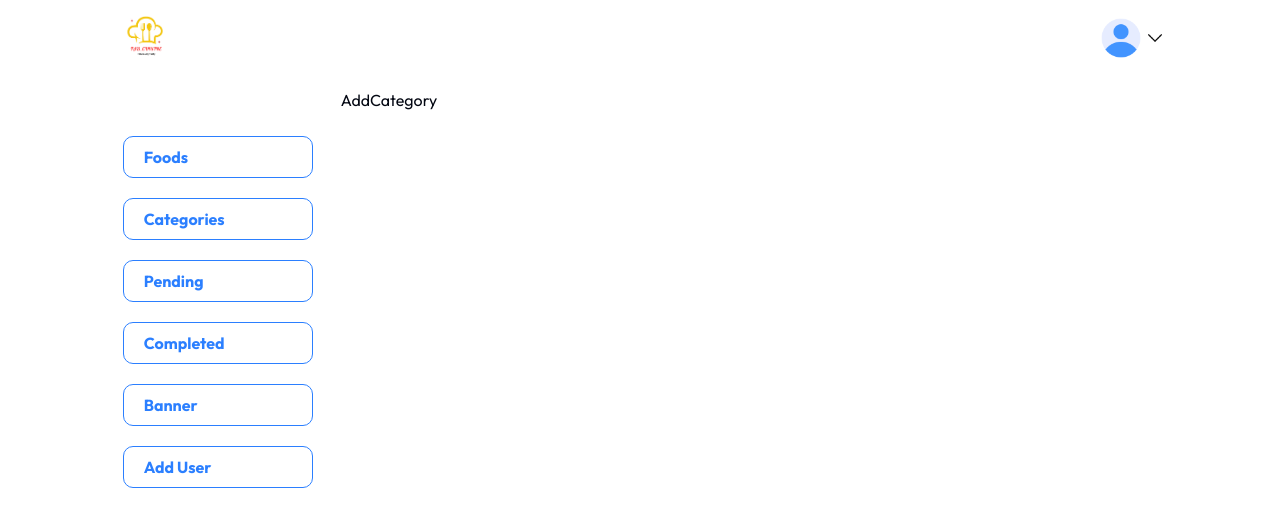
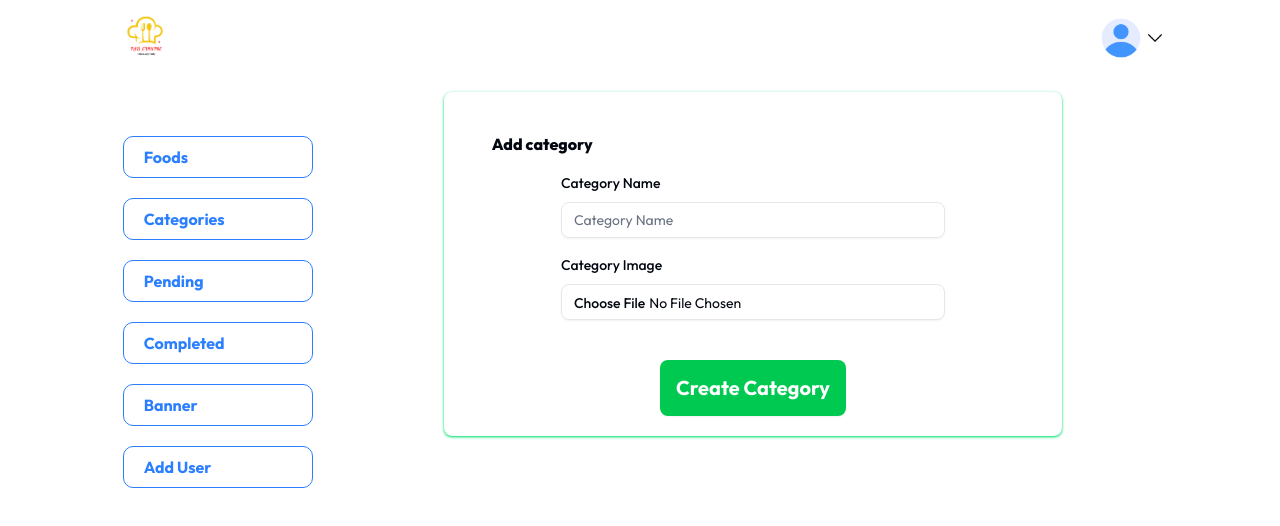
Before and after one commit to wetwan/fabAdmin, a React (Vite) app: page /addcategory in a window 1280 px wide. Shown: the top 526 px of the page. Built offline with nearby package versions, Linux system fonts and the light colour scheme; no server answers; sample sign-in values are in the browser's storage.

Commit message:
category page and added category  and category id complted

```diff
--- a/src/App.tsx
+++ b/src/App.tsx
@@ -7,7 +7,7 @@ import {
 import Home from "./pages/Home";
 import Login from "./pages/Login";
 import Foods from "./pages/Foods";
-import Food from "./pages/Food";
+
 import Categories from "./pages/Categories";
 import Category from "./pages/Category";
 import Pendings from "./pages/Pendings";
@@ -23,6 +23,7 @@ import AddUser from "./pages/AddUser";
 import { ToastContainer } from "react-toastify";
 import { useAuth } from "@clerk/clerk-react";
 import { useEffect } from "react";
+import Foodd from "./pages/Foodd";
 
 const ProtectedRoute = ({ children }: { children: React.ReactNode }) => {
   const { isSignedIn, isLoaded } = useAuth();
@@ -35,7 +36,7 @@ const ProtectedRoute = ({ children }: { children: React.ReactNode }) => {
   }, [isLoaded, isSignedIn, navigate]);
 
   if (!isLoaded) return null;
-  if (!isSignedIn) return null; // avoid flash before redirect
+  if (!isSignedIn) return null;
 
   return <>{children}</>;
 };
@@ -54,7 +55,7 @@ const App = () => {
           }
         >
           <Route path="food" element={<Foods />} />
-          <Route path="food/:id" element={<Food />} />
+          <Route path="food/:id" element={<Foodd />} />
           <Route path="category" element={<Categories />} />
           <Route path="category/:id" element={<Category />} />
           <Route path="pending" element={<Pendings />} />
--- a/src/pages/AddCategory.tsx
+++ b/src/pages/AddCategory.tsx
@@ -1,9 +1,114 @@
-import React from 'react'
+
+import { Button } from "@/components/ui/button";
+import { Input } from "@/components/ui/input";
+import { Label } from "@/components/ui/label";
+import axios from "axios";
+import { db } from "../../config/Firebase";
+import { addDoc, collection } from "firebase/firestore";
+import { Loader2Icon } from "lucide-react";
+import { useState } from "react";
+import { useNavigate } from "react-router";
+import { toast } from "react-toastify";
 
 const AddCategory = () => {
+  const [name, setName] = useState("");
+  const [file, setFile] = useState<File | null>(null);
+
+  const [uploading, setUploading] = useState(false);
+  const navigate = useNavigate();
+  const uploadImageToCloudinary = async (file: File): Promise<string> => {
+    const formData = new FormData();
+    formData.append("file", file);
+    formData.append("upload_preset", "martin");
+
+    try {
+      const response = await axios.post(
+        "https://api.cloudinary.com/v1_1/dlu80k3sn/image/upload",
+        formData
+      );
+      return response.data.secure_url;
+    } catch (error) {
+      toast.error("Cloudinary upload failed" + error);
+      throw new Error("Image upload failed");
+    }
+  };
+
+  const handleSubmit = async (e: React.FormEvent) => {
+    e.preventDefault();
+
+    if (!file) {
+      toast.error("Please select a banner image first.");
+      return;
+    }
+
+    try {
+      setUploading(true);
+      const imageUrl = await uploadImageToCloudinary(file);
+
+      await addDoc(collection(db, "category"), {
+        name: name,
+        imageUrl: imageUrl,
+        id: Math.floor(Math.random() * 2000)
+      });
+      navigate("/category");
+      toast.success("Category uploaded successfully!");
+    } catch (error) {
+      console.error("Upload failed:", error);
+      alert("Upload failed. Please try again.");
+    } finally {
+      setUploading(false);
+    }
+  };
+
   return (
-    <div>AddCategory</div>
-  )
-}
+    <div className="w-3/4 mx-auto shadow shadow-green-400 p-5 rounded-md mt-1">
+      <h2 className="my-5 ml-7 font-extrabold">Add category </h2>
+      <form
+        onSubmit={handleSubmit}
+        className="flex flex-col gap-5 justify-center items-center"
+      >
+        <div className="grid w-full max-w-sm items-center gap-3">
+          <Label htmlFor="baner">Category Name</Label>
+          <Input
+            type="text"
+            id="baner"
+            placeholder="category name"
+            className="focus-visible:border-2 focus-visible:border-green-400 focus-visible:ring-[0px] capitalize "
+            value={name}
+            required
+            onChange={(e) => setName(e.target.value)}
+          />
+        </div>
+        <div className="grid w-full max-w-sm items-center gap-3">
+          <Label htmlFor="image">Category Image</Label>
+          <Input
+            type="file"
+            id="image"
+            required
+            className="focus-visible:border-2 focus-visible:border-green-400 focus-visible:ring-[0px] capitalize "
+            onChange={(e) => setFile(e.target.files?.[0] || null)}
+          />
+        </div>
 
-export default AddCategory
+        {uploading ? (
+          <Button
+            variant="secondary"
+            disabled={uploading}
+            className="bg-green-200 py-7 mt-5 text-white font-bold text-xl"
+          >
+            <Loader2Icon className="animate-spin" /> uploading
+          </Button>
+        ) : (
+          <Button
+            variant="secondary"
+            className="bg-green-500 py-7 mt-5 text-white font-bold text-xl hover:bg-green-400"
+          >
+            Create Category
+          </Button>
+        )}
+      </form>
+    </div>
+  );
+};
+
+export default AddCategory;
--- a/src/pages/Categories.tsx
+++ b/src/pages/Categories.tsx
@@ -1,28 +1,31 @@
 /* eslint-disable @typescript-eslint/no-unused-vars */
 /* eslint-disable @typescript-eslint/no-explicit-any */
+import { Button } from "@/components/ui/button";
 import { db } from "../../config/Firebase";
-import { collection, getDocs, query } from "firebase/firestore";
-import React, { useEffect, useState } from "react";
-import { useNavigate } from "react-router";
+import { collection, getDocs, orderBy, query } from "firebase/firestore";
+import { useEffect, useState } from "react";
+import { Link, useNavigate } from "react-router";
 
 const Categories = () => {
   const [category, setCategory] = useState<any[]>([]);
   const [isLoading, setIsLoading] = useState(false);
   const navigate = useNavigate();
 
-  const getFood = async () => {
+  const getcategory = async () => {
     setIsLoading(true);
     setCategory([]);
 
     try {
-      const q = query(collection(db, "category"));
-      const querySnapshot = await getDocs(q);
+      const qOrdered = query(
+        collection(db, "category"),
+        orderBy("name", "asc")
+      );
+      const querySnapshot = await getDocs(qOrdered);
 
       const category = querySnapshot.docs.map((doc) => ({
         $id: doc.id,
         ...doc.data(),
       }));
-      console.log(category);
       setCategory(category);
     } catch (error) {
       console.error("Failed to fetch category:", error);
@@ -32,19 +35,33 @@ const Categories = () => {
   };
 
   useEffect(() => {
-    getFood();
+    getcategory();
   }, []);
   return (
     <div>
+      <div className="flex justify-between items-center my-5">
+        <h1 className="capitalize font-bold text-xl">Category</h1>
+        <Button variant="outline" asChild>
+          <Link to="/addcategory">Add Category</Link>
+        </Button>
+      </div>
+      <div className="flex flex-wrap gap-4">
         {category.map((item) => (
           <div
-          className=""
+            className=" cursor-pointer border p-2 rounded-lg flex flex-col items-center justify-center gap-2"
             key={item.id}
-          onClick={() => navigate(`/category/${item?.$id}`)}
+            onClick={() => navigate(`/category/${item?.name}`)}
           >
-          {item?.name}
+            <img
+              src={item.imageUrl}
+              height={100}
+              width={100}
+              className="w-[100px] h-[100px] object-cover rounded-[60px]"
+            />
+            <p className="capitalize font-bold"> {item?.name} </p>
           </div>
         ))}
+      </div>
     </div>
   );
 };
--- a/src/pages/Category.tsx
+++ b/src/pages/Category.tsx
@@ -1,9 +1,18 @@
 /* eslint-disable @typescript-eslint/no-unused-vars */
 import { db } from "../../config/Firebase";
-import { doc, getDoc } from "firebase/firestore";
+import {
+  collection,
+  doc,
+  getDoc,
+  getDocs,
+  query,
+  where,
+} from "firebase/firestore";
 import React, { useEffect, useState } from "react";
-import { useParams } from "react-router";
+import { useNavigate, useParams } from "react-router";
 import { toast } from "react-toastify";
+import type { Food } from "./Foods";
+import { ChevronLeft } from "lucide-react";
 
 interface Category {
   $id: string;
@@ -16,45 +25,80 @@ const Category = () => {
   const { id } = useParams();
 
   const [Loading, setLoading] = useState(false);
-  const [foodData, setFoodData] = useState<Category>();
+  const [categoryData, setCategoryData] = useState<Category>();
+  const [food, setFood] = useState<Food[]>([]);
 
+  const navigate = useNavigate();
   useEffect(() => {
-    const getFoodData = async () => {
-      if (!id) {
-        toast.error("Error" + "No caterogy item specified.");
-        setLoading(false);
-        return;
-      }
+    const getFood = async () => {
       setLoading(true);
+      setFood([]);
+
       try {
-        const docRef = doc(db, "category", id as string);
-        const docSnap = await getDoc(docRef);
+        if (!id) {
+          setLoading(false);
+          return;
+        }
+        const q = query(collection(db, "food"), where("category", "==", id));
+        const querySnapshot = await getDocs(q);
 
-        if (docSnap.exists()) {
-          const data = docSnap.data();
-          const item: Category = {
-            $id: docSnap.id,
-            id: data.id,
-            imageUrl: data.imageUrl,
-            name: data.name,
-          };
-          setFoodData(item);
-          console.log(item);
+        // If you want to check for a single result
+        if (querySnapshot.size === 1) {
+          const doc = querySnapshot.docs[0];
+          setFood([
+            {
+              id: doc.id,
+              ...(doc.data() as Omit<Food, "id">),
+            },
+          ]);
         } else {
-          toast.error("Error" + "Food item not found.");
+          const foods = querySnapshot.docs.map((doc) => ({
+            id: doc.id,
+            ...(doc.data() as Omit<Food, "id">),
+          }));
+          setFood(foods);
+          console.log(foods);
         }
       } catch (error) {
-        console.error("Error fetching food data:", error);
-        toast.error("Error" + "Could not fetch food details.");
+        console.error("Failed to fetch food:", error);
       } finally {
         setLoading(false);
       }
     };
-
-    getFoodData();
+    getFood();
   }, [id]);
 
-  return <div>Category{foodData?.name}</div>;
+  return (
+    <div>
+      <div
+        className="flex items-center py-4 cursor-pointer hover:text-red-500"
+        onClick={() => window.history.back()}
+      >
+        <ChevronLeft className="" />
+        <p className="">Back</p>
+      </div>
+      <div>
+        <h1 className="capitalize font-bold text-xl">{id}</h1>
+      </div>
+      <div className="flex flex-wrap gap-4">
+        {food.map((item, i) => (
+          <div
+            className=" cursor-pointer border p-2 rounded-lg flex flex-col items-center justify-center gap-2"
+            key={i}
+            onClick={() => navigate(`/food/${item?.id}`)}
+          >
+            <img
+              src={item.image}
+              height={100}
+              width={100}
+              className="w-[100px] h-[100px] object-cover rounded-[60px]"
+            />
+            <p className="capitalize font-bold"> {item?.name} </p>
+          </div>
+        ))}
+      </div>
+    </div>
+  );
 };
 
 export default Category;
--- a/src/pages/Foods.tsx
+++ b/src/pages/Foods.tsx
@@ -46,7 +46,6 @@ const Foods = () => {
       }));
 
       setFood(foods);
-      console.log(foods);
     } catch (error) {
       console.error("Failed to fetch food:", error);
     } finally {
--- a/src/pages/Login.tsx
+++ b/src/pages/Login.tsx
@@ -35,7 +35,7 @@ const Login = () => {
         toast.success("Login successful");
         navigate(`/food`);
       } else {
-        console.log("Sign-in response", result);
+        toast.error("Sign-in response" + result);
       }
     } catch (err: unknown) {
       type ClerkError = { errors: { message: string }[] };
```
Also changed, not shown: src/pages/Foodd.tsx (renamed from src/pages/Food.tsx, +6 -3 lines). Lines whose indentation alone changed are shown as unchanged.
